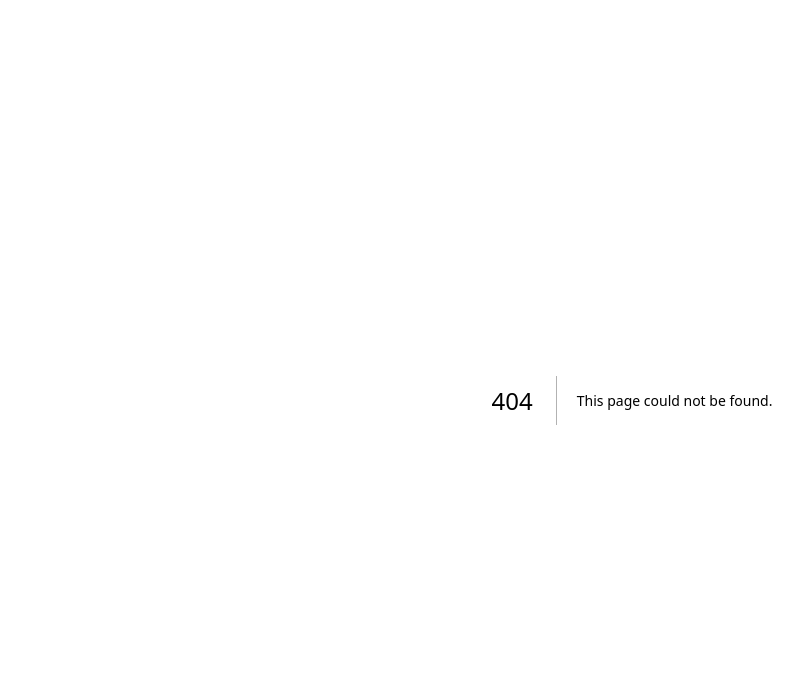
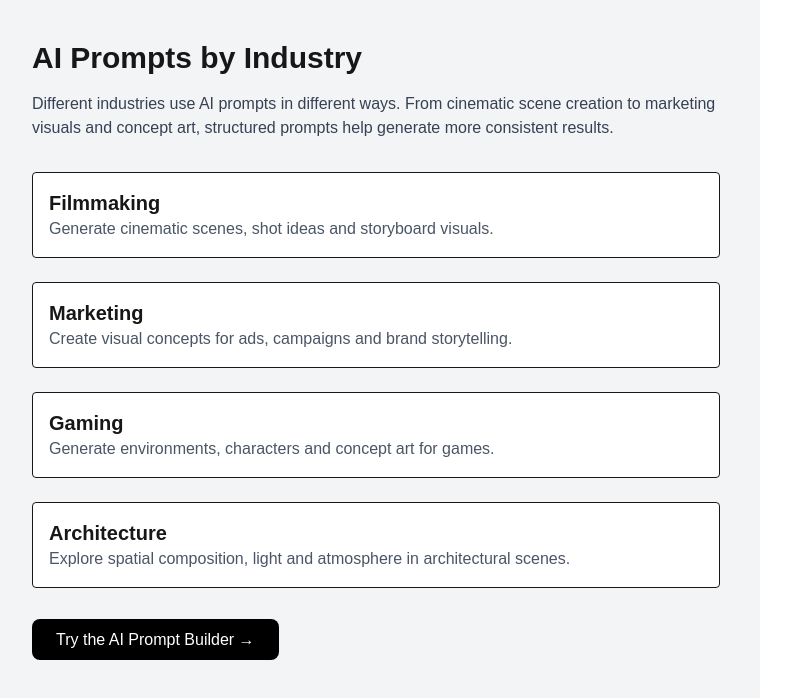
Before and after one commit to amerind369/cinematic-prompt-engine, a Next.js app: page /industries in a window 1280 px wide. Before the commit this address had no page. Shown: the top 698 px of the page, without its empty margins (8-811 px from the left). Built offline with nearby package versions, Linux system fonts and the light colour scheme.

Commit message:
Create page.tsx

```diff
--- /dev/null
+++ b/app/industries/page.tsx
@@ -0,0 +1,58 @@
+export default function IndustriesPage() {
+  return (
+    <main className="min-h-screen bg-gray-100 p-10 max-w-3xl">
+
+      <h1 className="text-3xl font-bold mb-4">
+        AI Prompts by Industry
+      </h1>
+
+      <p className="mb-8 text-gray-700">
+        Different industries use AI prompts in different ways.
+        From cinematic scene creation to marketing visuals and concept art,
+        structured prompts help generate more consistent results.
+      </p>
+
+      <div className="space-y-6">
+
+        <a href="/industries/filmmaking" className="block p-4 bg-white rounded border hover:bg-gray-50">
+          <h2 className="text-xl font-semibold">Filmmaking</h2>
+          <p className="text-gray-600">
+            Generate cinematic scenes, shot ideas and storyboard visuals.
+          </p>
+        </a>
+
+        <a href="/industries/marketing" className="block p-4 bg-white rounded border hover:bg-gray-50">
+          <h2 className="text-xl font-semibold">Marketing</h2>
+          <p className="text-gray-600">
+            Create visual concepts for ads, campaigns and brand storytelling.
+          </p>
+        </a>
+
+        <a href="/industries/gaming" className="block p-4 bg-white rounded border hover:bg-gray-50">
+          <h2 className="text-xl font-semibold">Gaming</h2>
+          <p className="text-gray-600">
+            Generate environments, characters and concept art for games.
+          </p>
+        </a>
+
+        <a href="/industries/architecture" className="block p-4 bg-white rounded border hover:bg-gray-50">
+          <h2 className="text-xl font-semibold">Architecture</h2>
+          <p className="text-gray-600">
+            Explore spatial composition, light and atmosphere in architectural scenes.
+          </p>
+        </a>
+
+      </div>
+
+      <div className="mt-10">
+        <a
+          href="/"
+          className="px-6 py-3 bg-black text-white rounded-lg"
+        >
+          Try the AI Prompt Builder →
+        </a>
+      </div>
+
+    </main>
+  )
+}
```
